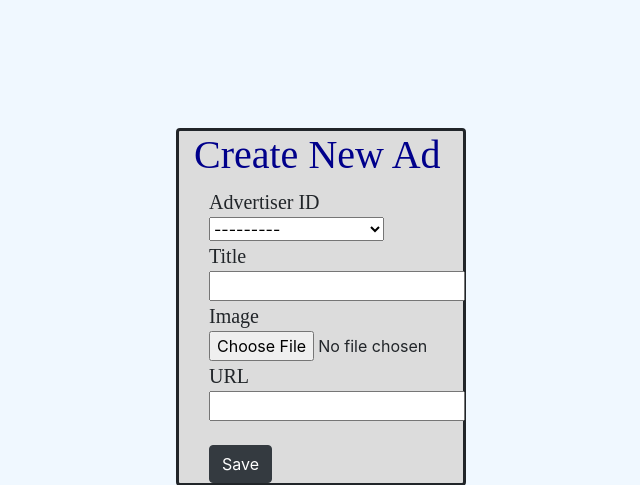
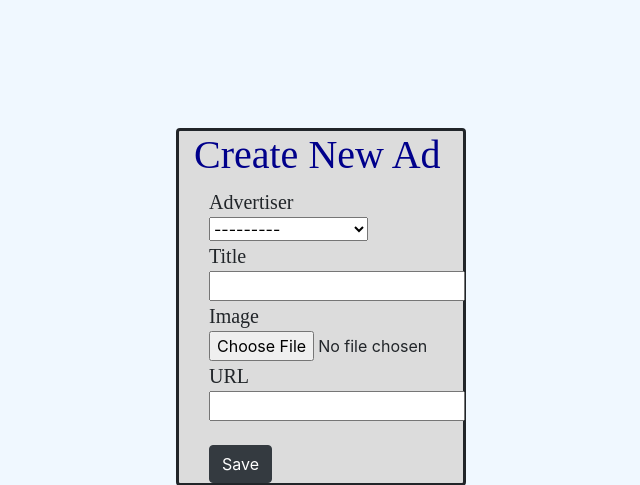
Before and after one commit to donkarami/Ad-Simulation-Django, a Django app: page /create_ad/ in a window 1280 px wide. Shown: the top 485 px of the page, without its empty margins (319-959 px from the left). Run offline with Django 3.2, Linux system fonts and the light colour scheme; tables that the repository leaves empty hold one stand-in row (values such as "Sample post"); some libraries are stand-ins or nearby versions.

Commit message:
add __str__ method for Advertiser

```diff
--- a/advertiser_management/models.py
+++ b/advertiser_management/models.py
@@ -26,6 +26,9 @@ class Advertiser(BaseAdvertising):
         self.save()
         return
 
+    def __str__(self):
+        return self.name
+
 
 class Ad(BaseAdvertising):
     advertiser = models.ForeignKey(Advertiser, on_delete=models.CASCADE)
--- a/advertiser_management/templates/advertiser_management/create_ad.html
+++ b/advertiser_management/templates/advertiser_management/create_ad.html
@@ -14,7 +14,7 @@
     <form class="column" method="post" enctype="multipart/form-data">
         {% csrf_token %}
         <div class="col">
-            <div style="font-family: 'Times New Roman' ;font-size: 20px ">Advertiser ID</div>
+            <div style="font-family: 'Times New Roman' ;font-size: 20px ">Advertiser</div>
             <div>{{ form.advertiser }}</div>
             <div style="font-family: 'Times New Roman' ;font-size: 20px ">Title</div>
             <div>{{ form.title }}</div>
```
